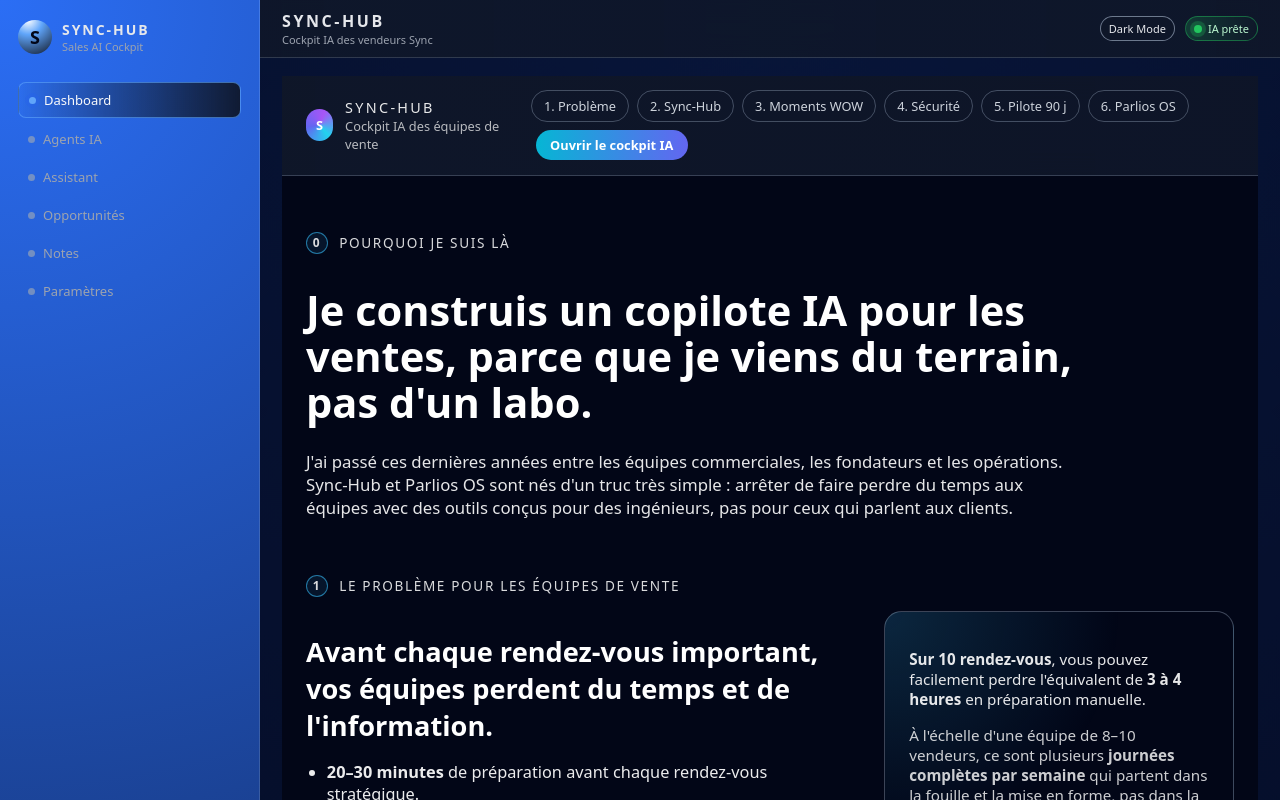
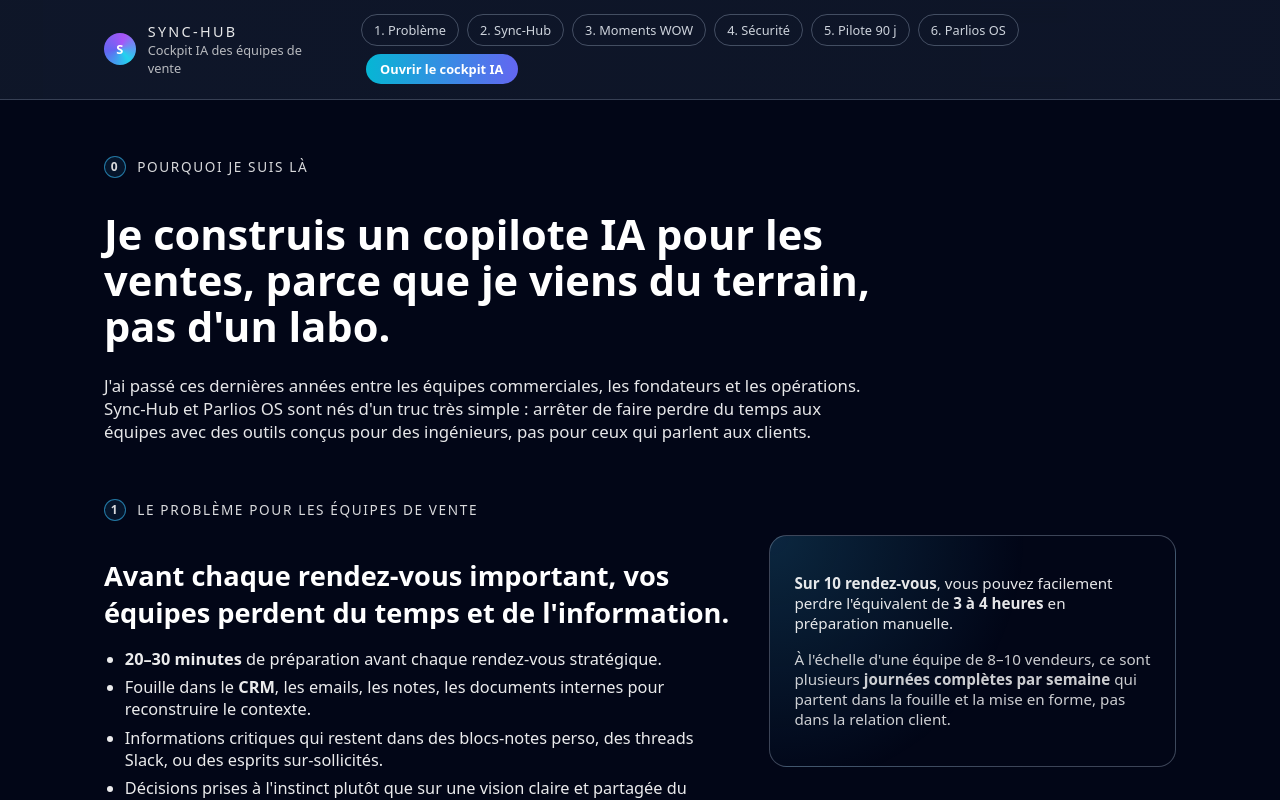
Before and after one commit to Minot-Prod/SYNC-HUB, a Next.js app: page / in a window 1280 px wide. Shown: the top 800 px of the page. Built offline with nearby package versions, Linux system fonts and the light colour scheme.

Commit message:
Isoler les pages marketing du shell cockpit + reset scroll

```diff
--- a/src/pages/_app.js
+++ b/src/pages/_app.js
@@ -1,25 +1,33 @@
-import "@/styles/globals.css";
-import Head from "next/head";
+import "../styles/globals.css";
+import React, { useEffect } from "react";
+import { useRouter } from "next/router";
 import ShellLayout from "@/components/ShellLayout";
 
 function MyApp({ Component, pageProps }) {
-  const getLayout =
-    Component.getLayout ||
-    ((page) => (
-      <ShellLayout>{page}</ShellLayout>
-    ));
+  const router = useRouter();
+
+  useEffect(() => {
+    const handleRouteChange = () => {
+      if (typeof window !== "undefined") {
+        window.scrollTo(0, 0);
+      }
+    };
+
+    router.events.on("routeChangeComplete", handleRouteChange);
+    return () => router.events.off("routeChangeComplete", handleRouteChange);
+  }, [router.events]);
+
+  const marketingRoutes = ["/", "/managers"];
+  const isMarketing = marketingRoutes.includes(router.pathname);
+
+  if (isMarketing) {
+    return <Component {...pageProps} />;
+  }
 
   return (
-    <>
-      <Head>
-        <title>Sync GPT Hub</title>
-        <meta
-          name="description"
-          content="Hub IA de vente pour Sync Productions – prospection, rédaction, analyse et radar opportunités."
-        />
-      </Head>
-      {getLayout(<Component {...pageProps} />)}
-    </>
+    <Layout>
+      <Component {...pageProps} />
+    </Layout>
   );
 }
 
```
